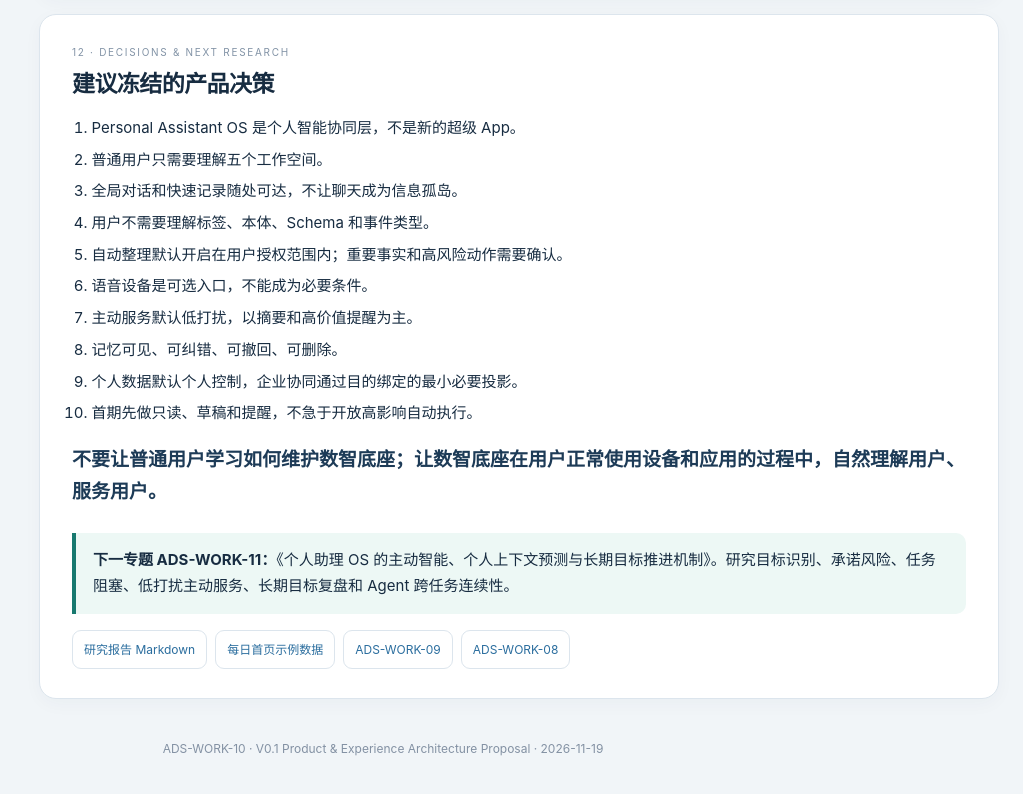
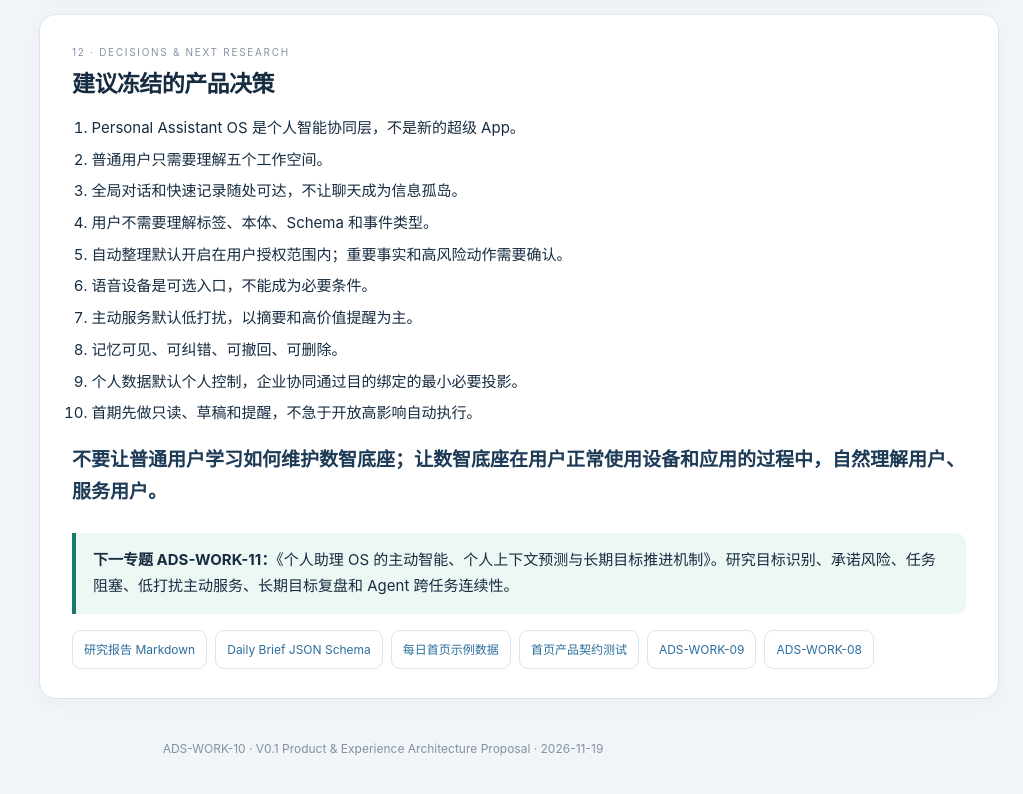
Before and after one commit to yixuan2016/creative, a plain HTML site: page docs/10-个人数智底座的产品形态多终端感知入口与个人助理OS交互架构研究.html in a window 1280 px wide. Shown: the part 7584-8378 px from the top of the page, without its empty margins (257-1280 px from the left). Drawn offline with Linux system fonts and the light colour scheme.

Commit message:
docs: link ADS-WORK-10 daily brief contract

```diff
--- a/docs/10-个人数智底座的产品形态多终端感知入口与个人助理OS交互架构研究.html
+++ b/docs/10-个人数智底座的产品形态多终端感知入口与个人助理OS交互架构研究.html
@@ -269,7 +269,9 @@ table{width:100%;border-collapse:collapse;margin:13px 0;font-size:12.5px}th,td{b
  <div class="callout"><strong>下一专题 ADS-WORK-11：</strong>《个人助理 OS 的主动智能、个人上下文预测与长期目标推进机制》。研究目标识别、承诺风险、任务阻塞、低打扰主动服务、长期目标复盘和 Agent 跨任务连续性。</div>
  <div class="links">
   <a href="../docs/10-个人数智底座的产品形态多终端感知入口与个人助理OS交互架构研究.md">研究报告 Markdown</a>
+  <a href="../schemas/ads-personal-assistant-daily-brief-v0.1.schema.json">Daily Brief JSON Schema</a>
   <a href="../examples/ads-personal-assistant-os-daily-brief-v0.1.json">每日首页示例数据</a>
+  <a href="../prototype/test_personal_assistant_os_contracts.py">首页产品契约测试</a>
   <a href="../docs/09-个人数智底座的持续记忆事件账本与自主智能体架构研究.md">ADS-WORK-09</a>
   <a href="../docs/08-企业工作本体与事件驱动的个人企业领域协同标准研究.md">ADS-WORK-08</a>
  </div>
```
